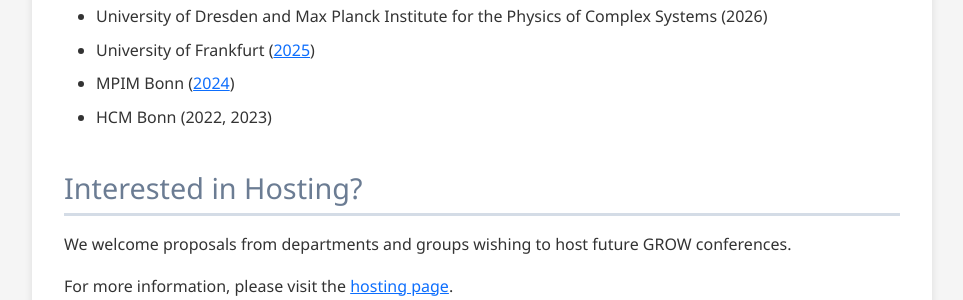
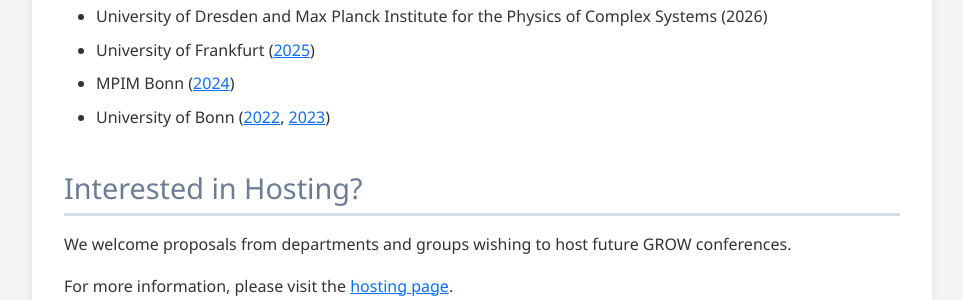
Before and after one commit to GROW-Europe/grow-europe.github.io, a Jekyll site: the page built from index.html, in a window 1280 px wide. Shown: the part 1873-2173 px from the top of the page, without its empty margins (158-1121 px from the left). Built offline with Jekyll 4.4.1, drawn with Linux system fonts in a browser that asks for light colours; a script that is not in the unit is left out.

Commit message:
Also 2022 and 2023 links

```diff
--- a/index.html
+++ b/index.html
@@ -94,10 +94,23 @@
 <section>
   <h2>Previous Conferences</h2>
   <ul class="conference-list">
-    <li>University of Dresden and Max Planck Institute for the Physics of Complex Systems (2026)</li>
-    <li>University of Frankfurt (<a href="https://sites.google.com/view/growfrankfurt2025/homepage">2025</a>)</li>
-    <li>MPIM Bonn (<a href="https://www.mpim-bonn.mpg.de/GROW2024">2024</a>)</li>
-    <li>HCM Bonn (2022, 2023)</li>
+    <li>
+      University of Dresden and Max Planck Institute for the Physics of Complex Systems
+      (2026)
+    </li>
+    <li>
+      University of Frankfurt
+      (<a href="https://sites.google.com/view/growfrankfurt2025/homepage">2025</a>)
+    </li>
+    <li>
+      MPIM Bonn
+      (<a href="https://www.mpim-bonn.mpg.de/GROW2024">2024</a>)
+    </li>
+    <li>
+      University of Bonn
+      (<a href="https://www.mathematics.uni-bonn.de/hcm/events/2022/graduate_research_opportunities_for_women_at_bonn_2022">2022</a>,
+      <a href="https://www.mathematics.uni-bonn.de/hcm/events/grow/grow_2023">2023</a>)
+    </li>
   </ul>
 </section>
 
```
